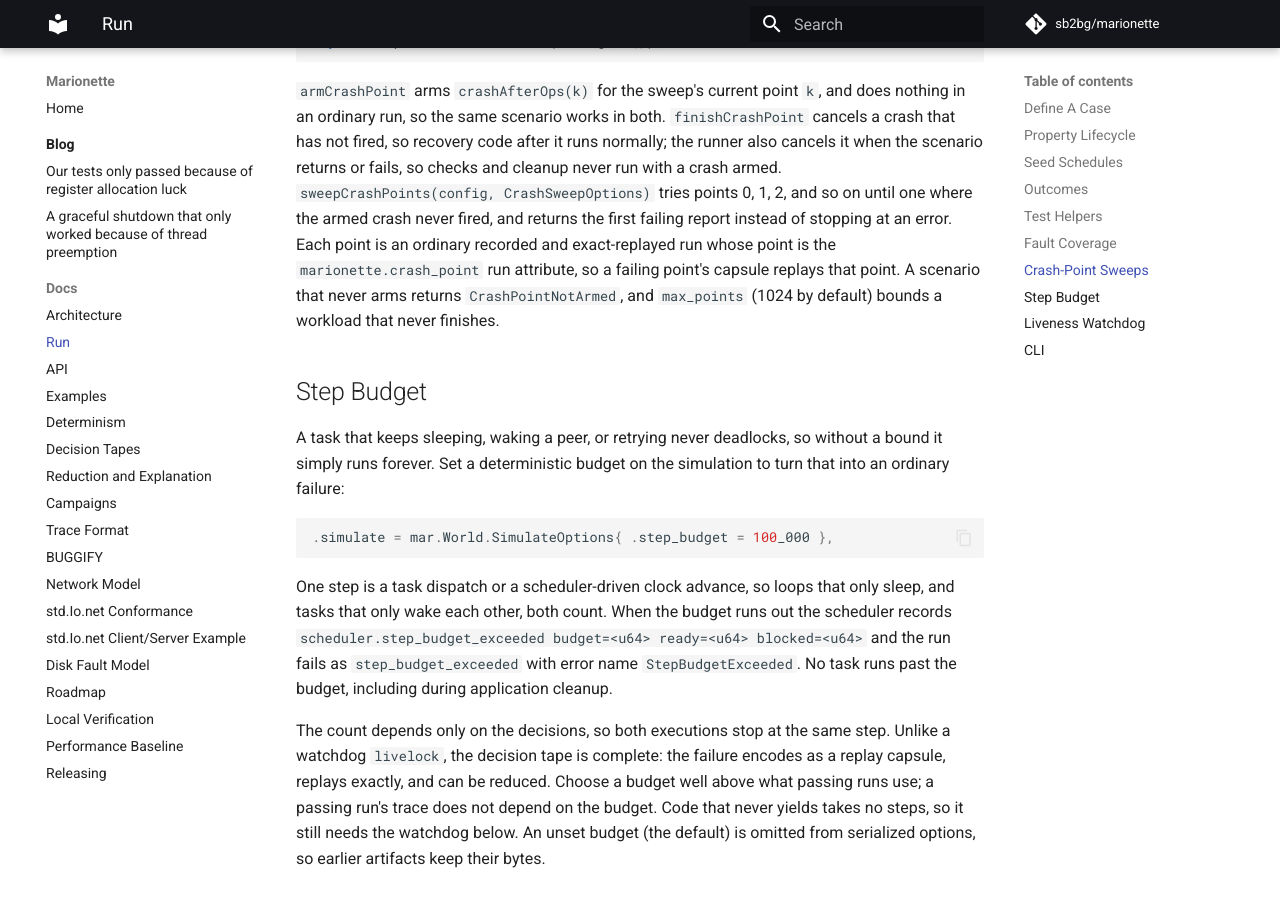
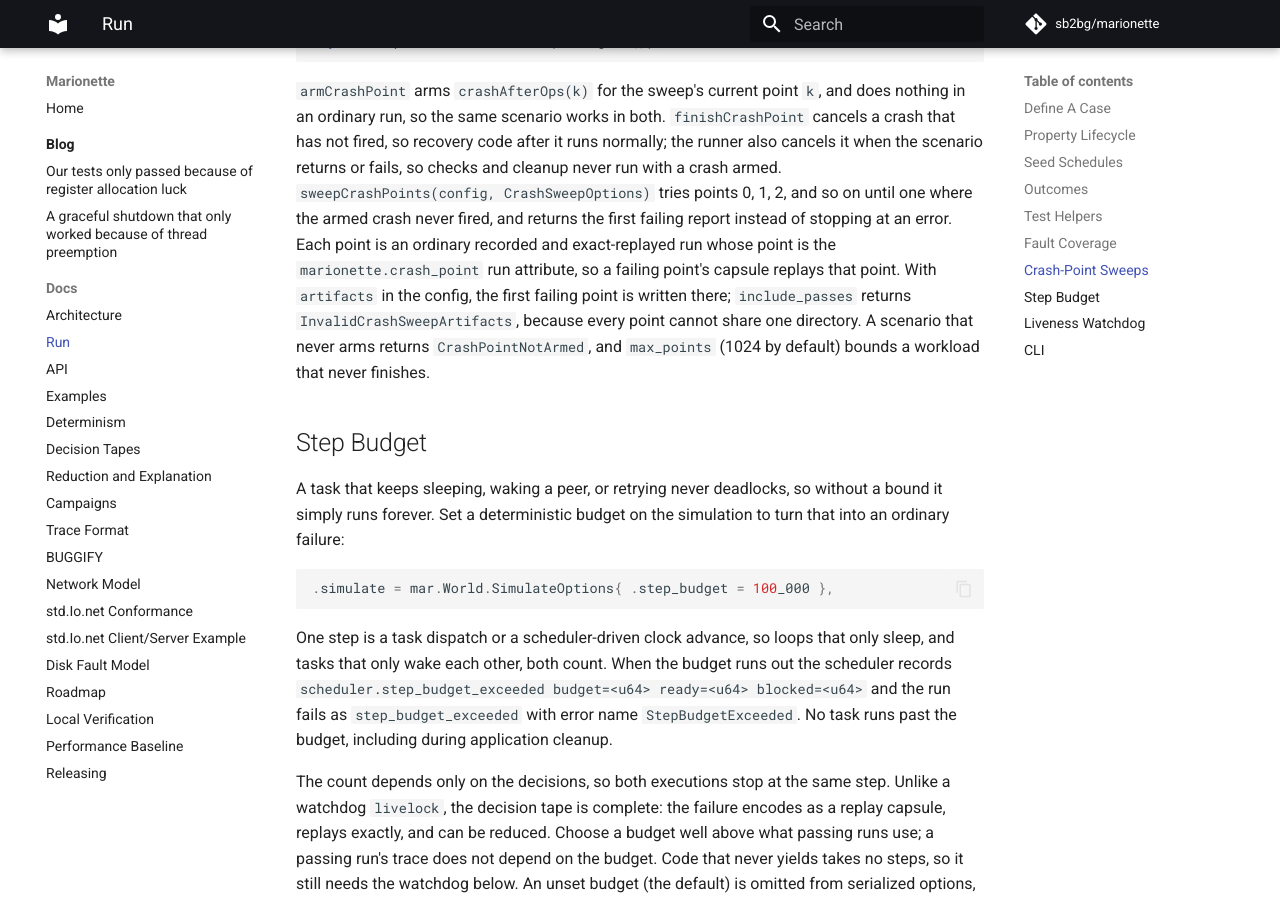
Before and after one commit to sb2bg/marionette, an MkDocs documentation site: the page built from docs/run.md, in a window 1280 px wide and 900 px high, scrolled down 5157 px. Built offline with MkDocs 1.6.1 and Material for MkDocs 9.7.7, drawn with Linux system fonts in a browser that asks for light colours; comment, search, counter and statistics services are not loaded.

Commit message:
Write a crash sweep's failing point to the configured artifacts
Sweeps ran points through a runner path that skips artifact writing, so
config.artifacts was ignored and expectCrashPointsPass discarded the
failing report without saving its replay capsule. Write the first
failing point there, and reject include_passes, since every point cannot
share the one named directory.

```diff
--- a/docs/run.md
+++ b/docs/run.md
@@ -253,8 +253,11 @@ tries points 0, 1, 2, and so on until one where the armed crash never fired,
 and returns the first failing report instead of stopping at an error. Each point
 is an ordinary recorded and exact-replayed run whose point is the
 `marionette.crash_point` run attribute, so a failing point's capsule replays
-that point. A scenario that never arms returns `CrashPointNotArmed`, and
-`max_points` (1024 by default) bounds a workload that never finishes.
+that point. With `artifacts` in the config, the first failing point is written
+there; `include_passes` returns `InvalidCrashSweepArtifacts`, because every
+point cannot share one directory. A scenario that never arms returns
+`CrashPointNotArmed`, and `max_points` (1024 by default) bounds a workload that
+never finishes.
 
 ## Step Budget
 
```
Also changed, not shown: CHANGELOG.md (+3 -3 lines), 2 other files.
